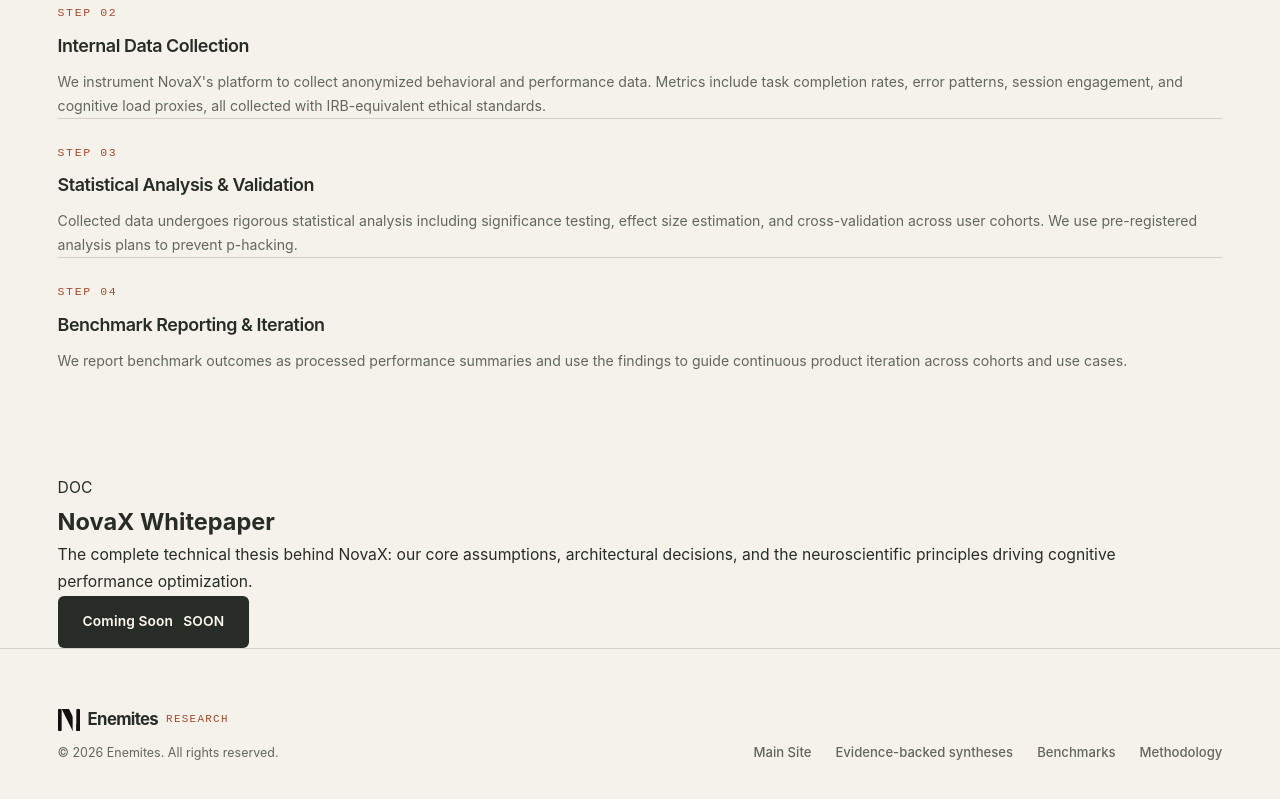
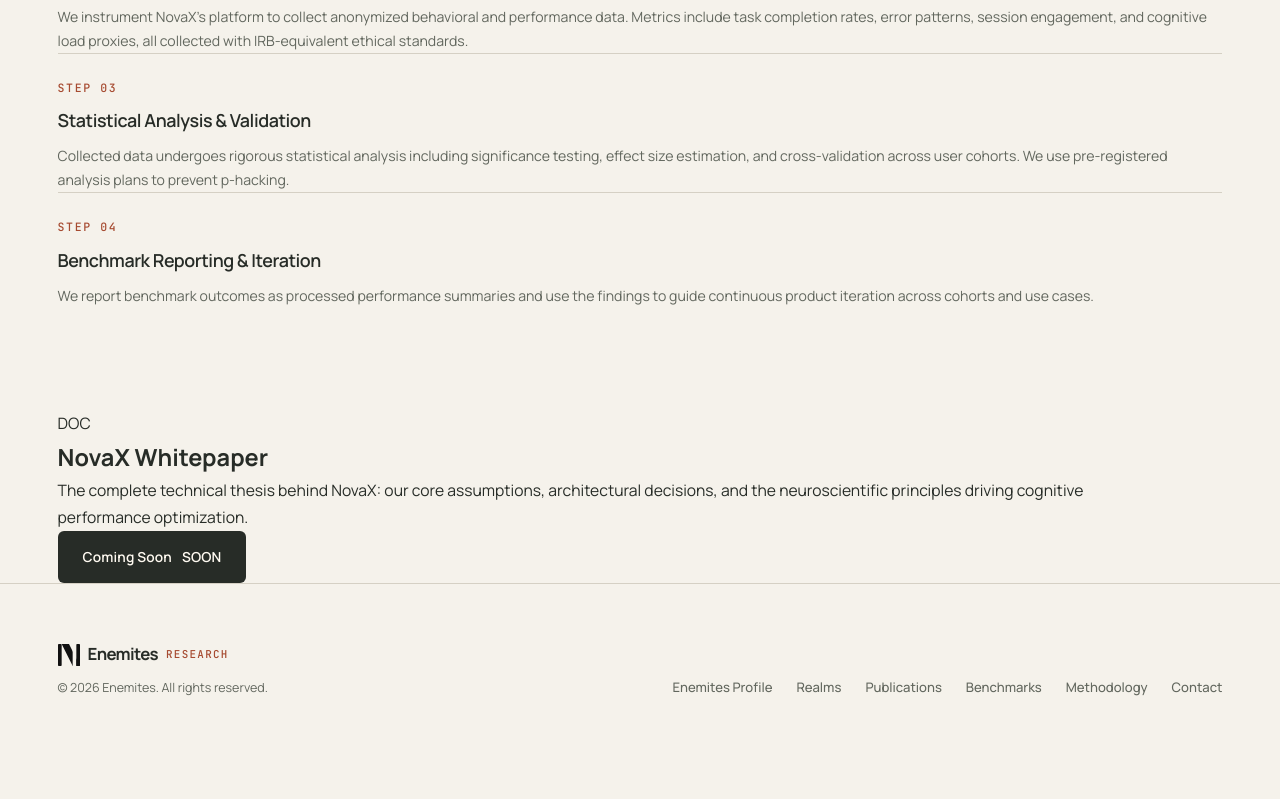
Before and after one commit to Enemites/ResearchPage-Enemites, an Astro site: page / in a window 1280 px wide. Shown: the part 5033-5832 px from the top of the page. After the commit the page ends 5787 px from the top, so only its background shows below. Built offline with nearby package versions, Linux system fonts and the light colour scheme; Astro itself is replaced by a stand-in of ours.

Commit message:
feat(layout): update BaseLayout fonts and Enemites/Realms footer defaults

```diff
--- a/src/layouts/BaseLayout.astro
+++ b/src/layouts/BaseLayout.astro
@@ -13,7 +13,7 @@ interface Props {
   ogDescription?: string;
   ogType?: 'website' | 'article';
   ogUrl?: string;
-  activeNav?: 'foundational';
+  activeNav?: 'publications' | 'methodology';
   navScrolled?: boolean;
   footerLinks?: FooterLink[];
 }
@@ -29,10 +29,12 @@ const {
   activeNav,
   navScrolled = false,
   footerLinks = [
-    { href: 'https://novaxarena.tech', label: 'Main Site', id: 'footer-main-site', external: true },
-    { href: '#foundational', label: 'Evidence-backed syntheses' },
+    { href: 'https://enemites.com/profile', label: 'Enemites Profile', id: 'footer-profile', external: true },
+    { href: 'https://enemites.com/realms', label: 'Realms', id: 'footer-realms', external: true },
+    { href: '#publications', label: 'Publications' },
     { href: '#benchmarks', label: 'Benchmarks' },
     { href: '#methodology', label: 'Methodology' },
+    { href: 'mailto:support@enemites.com', label: 'Contact', external: true },
   ],
 } = Astro.props;
 ---
@@ -45,12 +47,16 @@ const {
     <title>{title}</title>
     <meta name="description" content={description} />
     {keywords && <meta name="keywords" content={keywords} />}
-
     <meta property="og:title" content={ogTitle} />
     <meta property="og:description" content={ogDescription} />
     <meta property="og:type" content={ogType} />
     {ogUrl && <meta property="og:url" content={ogUrl} />}
-
+    <link rel="preconnect" href="https://fonts.googleapis.com" />
+    <link rel="preconnect" href="https://fonts.gstatic.com" crossorigin />
+    <link
+      href="https://fonts.googleapis.com/css2?family=Instrument+Serif:ital@0;1&family=JetBrains+Mono:wght@400;500&family=Manrope:wght@400;500;600;700&display=swap"
+      rel="stylesheet"
+    />
     <link rel="icon" type="image/svg+xml" href={faviconUrl.src} />
   </head>
   <body>
```
